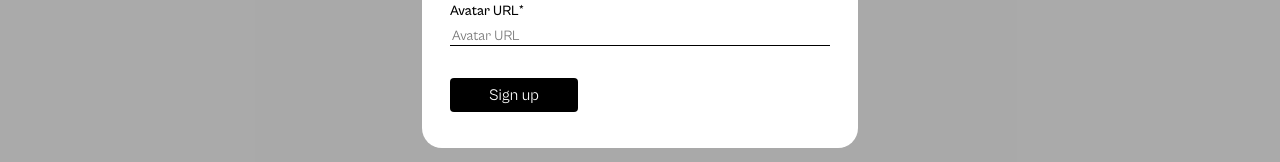
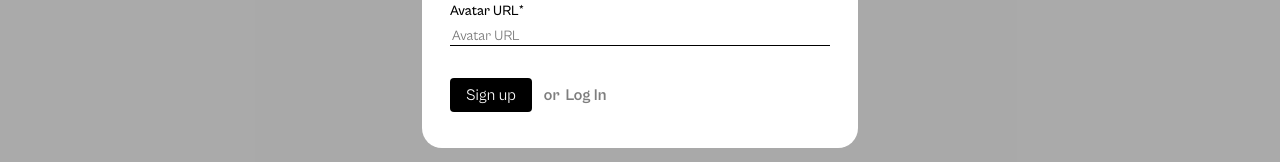
Before and after one commit to YourDevVince/se_project_react, a React (Vite) app: page / in a window 1280 px wide. Both pictures are taken after a click on the button "Sign Up". Shown: the part 465-627 px from the top of the page. Built offline with nearby package versions, Linux system fonts and the light colour scheme; no server answers; data requests are answered from the project's data file.

Commit message:
feat: switching modal button text

```diff
--- a/src/components/App/App.jsx
+++ b/src/components/App/App.jsx
@@ -63,6 +63,7 @@ function App() {
   };
 
   const handleRegisterClick = () => setActiveModal('register');
+
   const handleLoginClick = () => setActiveModal('login');
   const handleEditProfileClick = () => setActiveModal('edit-profile');
 
@@ -86,7 +87,7 @@ function App() {
     localStorage.removeItem('jwt');
     setIsLoggedIn(false);
     setCurrentUser(null);
-    setActiveModal('');
+    closeActiveModal();
     navigate('/');
   };
 
@@ -234,7 +235,6 @@ function App() {
               handleAddClick={handleAddClick}
               weatherData={weatherData}
               isLoggedIn={isLoggedIn}
-              currentUser={currentUser}
               handleLoginClick={handleLoginClick}
               handleRegisterClick={handleRegisterClick}
             />
@@ -287,12 +287,14 @@ function App() {
             isOpen={activeModal === 'register'}
             onRegister={handleRegister}
             onCloseModal={closeActiveModal}
+            onSwitchToLogin={() => setActiveModal('login')}
           />
 
           <LoginModal
             isOpen={activeModal === 'login'}
             onLogin={handleLogin}
             onCloseModal={closeActiveModal}
+            onSwitchToRegister={() => setActiveModal('register')}
           />
           <EditProfileModal
             isOpen={activeModal === 'edit-profile'}
--- a/src/components/LoginModal/LoginModal.jsx
+++ b/src/components/LoginModal/LoginModal.jsx
@@ -3,7 +3,7 @@ import { useForm } from '../../hooks/useForm';
 import ModalWithForm from '../ModalWithForm/ModalWithForm';
 import './LoginModal.css';
 
-const LoginModal = ({ isOpen, onLogin, onCloseModal }) => {
+const LoginModal = ({ isOpen, onLogin, onCloseModal, onSwitchToRegister }) => {
   const defaultValues = { email: '', password: '' };
   const { values, handleChange, resetForm } = useForm(defaultValues);
 
@@ -19,11 +19,13 @@ const LoginModal = ({ isOpen, onLogin, onCloseModal }) => {
   return (
     <ModalWithForm
       name='login'
-      title='Sign in'
-      buttonText='Sign in'
+      title='Log in'
+      buttonText='Log in'
       isOpen={isOpen}
       handleCloseClick={onCloseModal}
       onSubmit={handleSubmit}
+      switchText='Sign Up'
+      onSwitch={onSwitchToRegister}
     >
       <label className='modal__label'>
         Email
--- a/src/components/ModalWithForm/ModalWithForm.css
+++ b/src/components/ModalWithForm/ModalWithForm.css
@@ -121,3 +121,34 @@
 .modal__submit:hover {
   opacity: 0.6;
 }
+
+.modal__actions {
+  display: flex;
+  align-items: center;
+  gap: 12px;
+}
+
+.modal__switch {
+  display: flex;
+  align-items: center;
+  margin-top: 8px;
+  gap: 6px;
+}
+
+.modal__switch-text {
+  font-size: 16px;
+  font-weight: 700;
+  line-height: 20px;
+  opacity: 0.5;
+}
+
+.modal__switch-button {
+  background: none;
+  border: none;
+  padding: 0;
+  cursor: pointer;
+  font-size: 16px;
+  font-weight: 700;
+  line-height: 20px;
+  opacity: 0.5;
+}
--- a/src/components/ModalWithForm/ModalWithForm.jsx
+++ b/src/components/ModalWithForm/ModalWithForm.jsx
@@ -8,6 +8,8 @@ function ModalWithForm({
   handleCloseClick,
   onSubmit,
   isOpen = false,
+  switchText,
+  onSwitch,
 }) {
   const handleMouseDown = (e) => {
     if (e.target === e.currentTarget) {
@@ -27,11 +29,28 @@ function ModalWithForm({
           type='button'
           className='modal__close'
         ></button>
+
         <form className='modal__form' onSubmit={onSubmit} noValidate>
           {children}
-          <button type='submit' className='modal__submit'>
-            {buttonText}
-          </button>
+
+          <div className='modal__actions'>
+            <button type='submit' className='modal__submit'>
+              {buttonText}
+            </button>
+
+            {switchText && onSwitch && (
+              <div className='modal__switch'>
+                <span className='modal__switch-text'>or</span>
+                <button
+                  type='button'
+                  className='modal__switch-button'
+                  onClick={onSwitch}
+                >
+                  {switchText}
+                </button>
+              </div>
+            )}
+          </div>
         </form>
       </div>
     </div>
--- a/src/components/RegisterModal/RegisterModal.jsx
+++ b/src/components/RegisterModal/RegisterModal.jsx
@@ -3,7 +3,12 @@ import { useForm } from '../../hooks/useForm';
 import ModalWithForm from '../ModalWithForm/ModalWithForm';
 import './RegisterModal.css';
 
-const RegisterModal = ({ isOpen, onRegister, onCloseModal }) => {
+const RegisterModal = ({
+  isOpen,
+  onRegister,
+  onCloseModal,
+  onSwitchToLogin,
+}) => {
   const defaultValues = { name: '', avatar: '', email: '', password: '' };
   const { values, handleChange, resetForm } = useForm(defaultValues);
 
@@ -24,6 +29,8 @@ const RegisterModal = ({ isOpen, onRegister, onCloseModal }) => {
       isOpen={isOpen}
       handleCloseClick={onCloseModal}
       onSubmit={handleSubmit}
+      switchText='Log In'
+      onSwitch={onSwitchToLogin}
     >
       <label className='modal__label'>
         Email*
```
